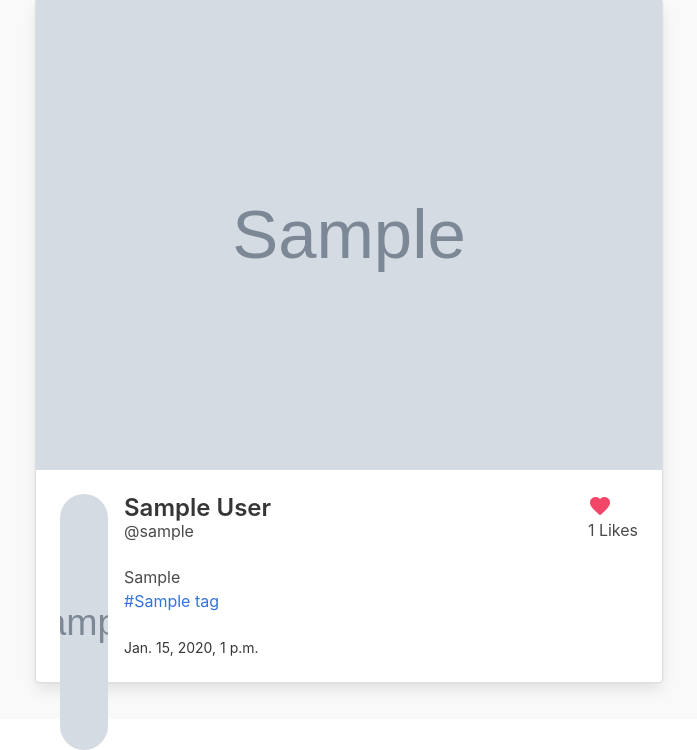
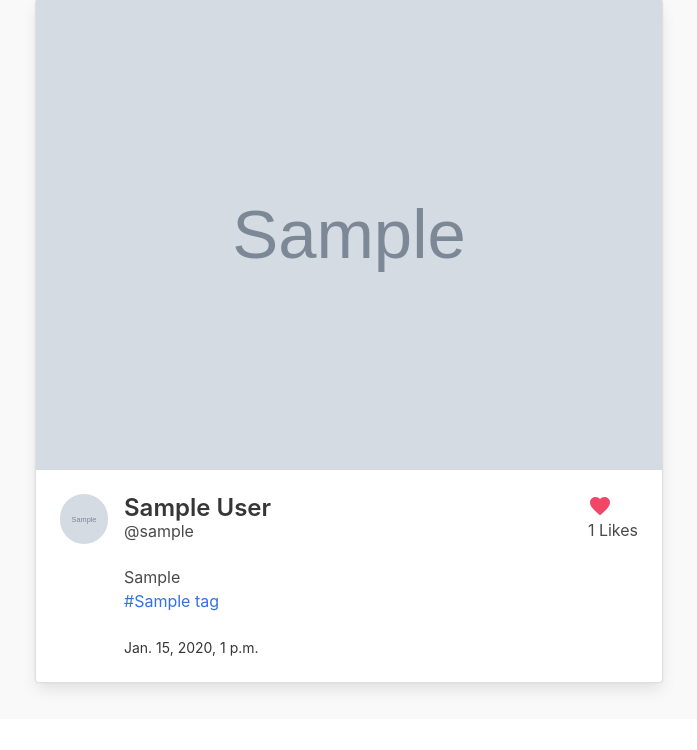
Before and after one commit to kelvin-daniel/instagram, a Django app: page / in a window 1280 px wide. Shown: the part 71-821 px from the top of the page, without its empty margins (291-988 px from the left). After the commit the page ends 765 px from the top, so only its background shows below. Run offline with Django 3.2, Linux system fonts and the light colour scheme; a user stored in the database is signed in; tables that the repository leaves empty hold one stand-in row (values such as "Sample post"); grey boxes marked "Sample" are stand-in pictures; some libraries are stand-ins or nearby versions.

Commit message:
style index mini profiles

```diff
--- a/instagrum/templates/index.html
+++ b/instagrum/templates/index.html
@@ -20,9 +20,9 @@
             <div class="media-left">
               <figure class="image is-48x48">
                 {% if post_item.user.profile.picture %}
-                  <img src="{{ post_item.user.profile.picture.url }}" class="is-rounded" style="height: 256px; width: 256px" alt="Placeholder image">
+                  <img src="{{ post_item.user.profile.picture.url }}" class="is-rounded" style="height: 50px; width: 50px" alt="Placeholder image">
                 {% else %}
-                  <img src="https://bulma.io/images/placeholders/96x96.png" class="is-rounded" style="height: 256px; width: 256px" alt="Placeholder image">
+                  <img src="https://bulma.io/images/placeholders/96x96.png" class="is-rounded" style="height: 50px; width: 50px" alt="Placeholder image">
                 {% endif %}
               </figure>
             </div>
```
